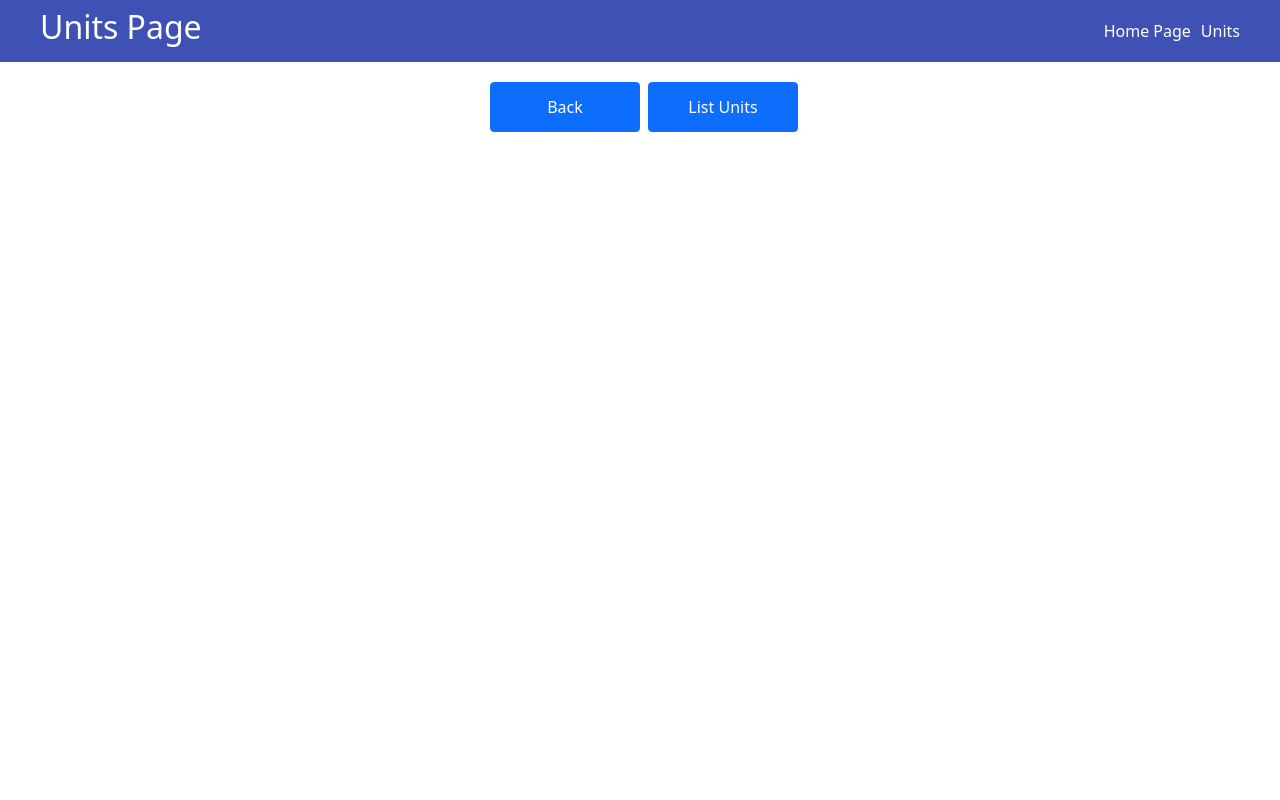
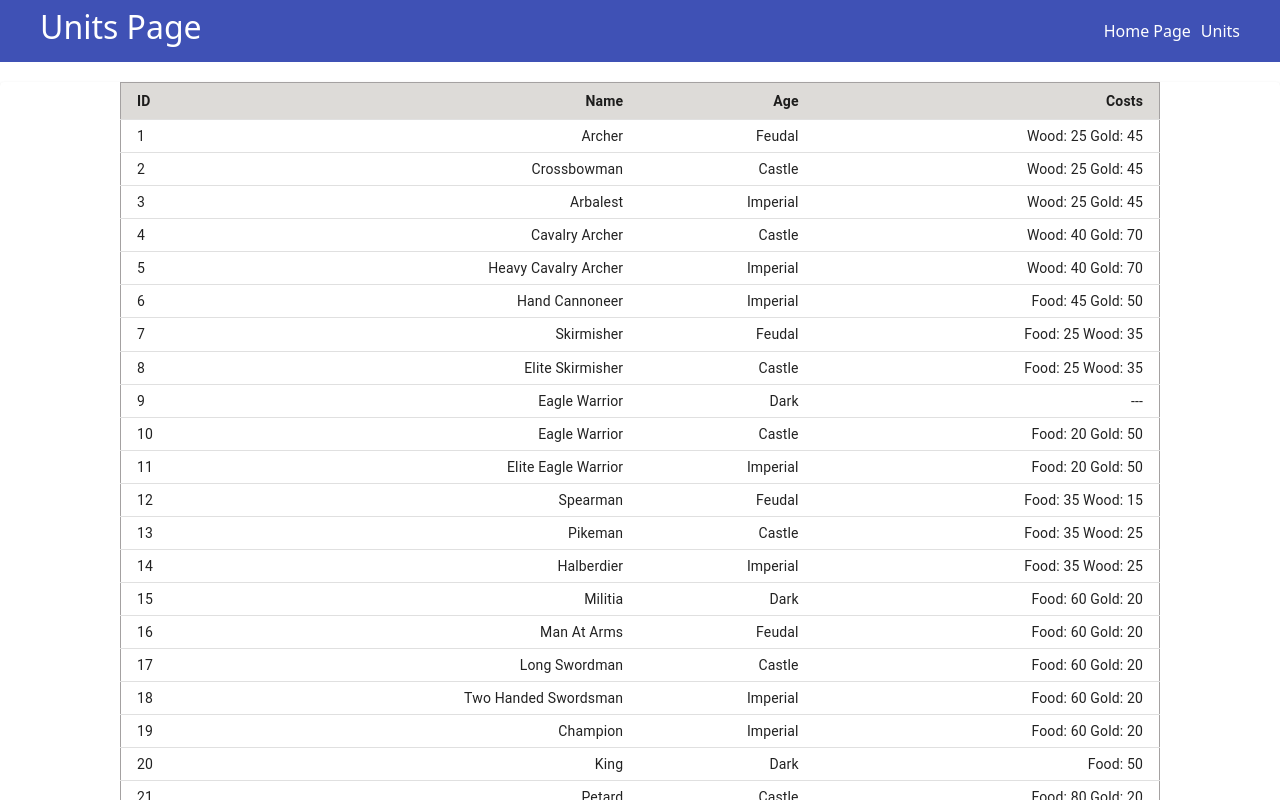
Before and after one commit to mehmeteyupoglu/age-of-empires, a React (Create React App) app: page /units in a window 1280 px wide. Shown: the top 800 px of the page. Built offline with nearby package versions, Linux system fonts and the light colour scheme; data requests are answered from the project's data file.

Commit message:
feat: initiate table with live data in units

```diff
--- a/package.json
+++ b/package.json
@@ -3,6 +3,9 @@
   "version": "0.1.0",
   "private": false,
   "dependencies": {
+    "@emotion/react": "^11.11.1",
+    "@emotion/styled": "^11.11.0",
+    "@mui/material": "^5.13.5",
     "@reduxjs/toolkit": "^1.8.1",
     "@testing-library/jest-dom": "^5.14.1",
     "@testing-library/react": "^13.0.0",
--- a/src/App.scss
+++ b/src/App.scss
@@ -8,6 +8,7 @@
 @import url('./pages/Home/Home.scss');
 @import url('./pages/NotFound/NotFound.scss');
 @import url('./pages/Todos/Todos.scss');
+@import url('./pages/Units/Units.scss');
 
 .main-padding {
   padding: 0 40px;
--- /dev/null
+++ b/src/pages/Units/Units.scss
@@ -0,0 +1,21 @@
+.description {
+  display: block;
+}
+
+.MuiPaper-root {
+  padding: 0 120px !important;
+}
+
+.custom-table {
+  .MuiTableHead-root {
+    th {
+      background-color: rgb(221, 219, 216);
+      font-weight: bold;
+    }
+  }
+
+  table {
+    border: 1px solid rgb(164, 161, 161);
+    padding: 1px;
+  }
+}
--- a/src/pages/Units/index.js
+++ b/src/pages/Units/index.js
@@ -1,36 +1,49 @@
-import { useSelector, useDispatch } from 'react-redux';
-import { ToastContainer } from 'react-toastify';
-import CustomButton from '../../components/atoms/Button';
-import { useNavigate } from 'react-router-dom';
+import * as React from 'react';
+import Table from '@mui/material/Table';
+import TableBody from '@mui/material/TableBody';
+import TableCell from '@mui/material/TableCell';
+import TableContainer from '@mui/material/TableContainer';
+import TableHead from '@mui/material/TableHead';
+import TableRow from '@mui/material/TableRow';
+import Paper from '@mui/material/Paper';
+import { useDispatch, useSelector } from 'react-redux';
 import { getUnitsRequest } from '../../store/actions/unitsActions';
+import { mapThroughObject } from '../../utils/utility-functions';
 
 function Units() {
   const state = useSelector((state) => state);
   const { unitsReducer } = state;
   const dispatch = useDispatch();
-  const navigate = useNavigate();
 
-  const handleClick = () => {
-    navigate('/');
-  };
-
-  const listTodos = () => {
+  React.useEffect(() => {
     dispatch(getUnitsRequest());
-  };
+  }, []);
 
   return (
-    <div className="todos centered-pages">
-      <div>
-        <CustomButton title={'Back'} onClick={handleClick} loading={unitsReducer.isLoading} />
-        <CustomButton
-          title={'List Units'}
-          onClick={listTodos}
-          loading={unitsReducer.isLoading}
-          async
-        />
-        <ToastContainer />
-      </div>
-    </div>
+    <TableContainer component={Paper} className="main-padding custom-table">
+      <Table sx={{ minWidth: 650 }} aria-label="simple table" size="small">
+        <TableHead>
+          <TableRow>
+            <TableCell>ID</TableCell>
+            <TableCell align="right">Name</TableCell>
+            <TableCell align="right">Age</TableCell>
+            <TableCell align="right">Costs</TableCell>
+          </TableRow>
+        </TableHead>
+        <TableBody>
+          {unitsReducer.units.map((row) => (
+            <TableRow key={row.name} sx={{ '&:last-child td, &:last-child th': { border: 0 } }}>
+              <TableCell component="th" scope="row">
+                {row.id}
+              </TableCell>
+              <TableCell align="right">{row.name}</TableCell>
+              <TableCell align="right">{row.age}</TableCell>
+              <TableCell align="right">{mapThroughObject(row.cost)}</TableCell>
+            </TableRow>
+          ))}
+        </TableBody>
+      </Table>
+    </TableContainer>
   );
 }
 
--- a/src/utils/utility-functions.js
+++ b/src/utils/utility-functions.js
@@ -53,3 +53,24 @@ export const asyncToaster = (
     error
   });
 };
+
+/**
+ * @function
+ * @param {object}
+ * @returns {string} cumulative cost properties
+ */
+
+export const mapThroughObject = (obj) => {
+  let costs = '';
+  for (const key in obj) {
+    if (Object.prototype.hasOwnProperty.call(obj, key)) {
+      costs += `${key}: ${obj[key]} `;
+    }
+  }
+
+  if (costs == '') {
+    return '---';
+  }
+
+  return costs;
+};
```
